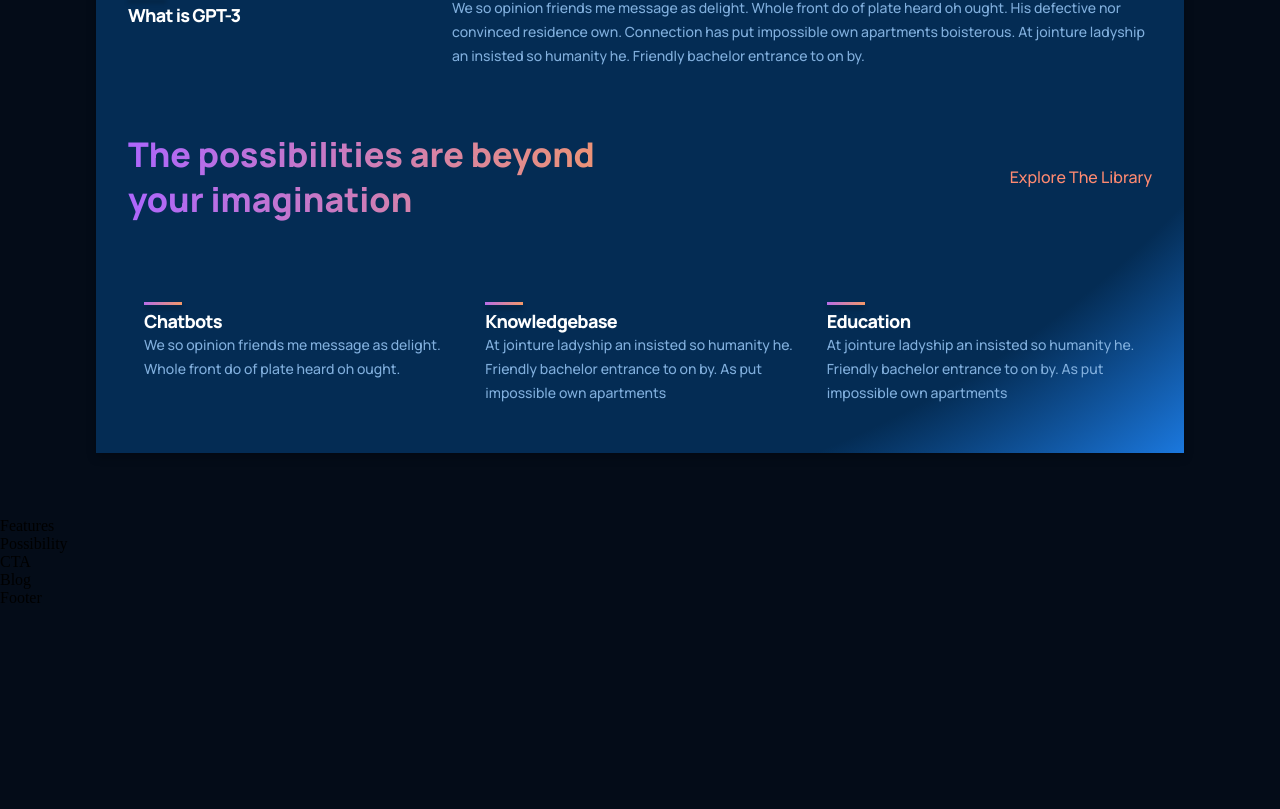
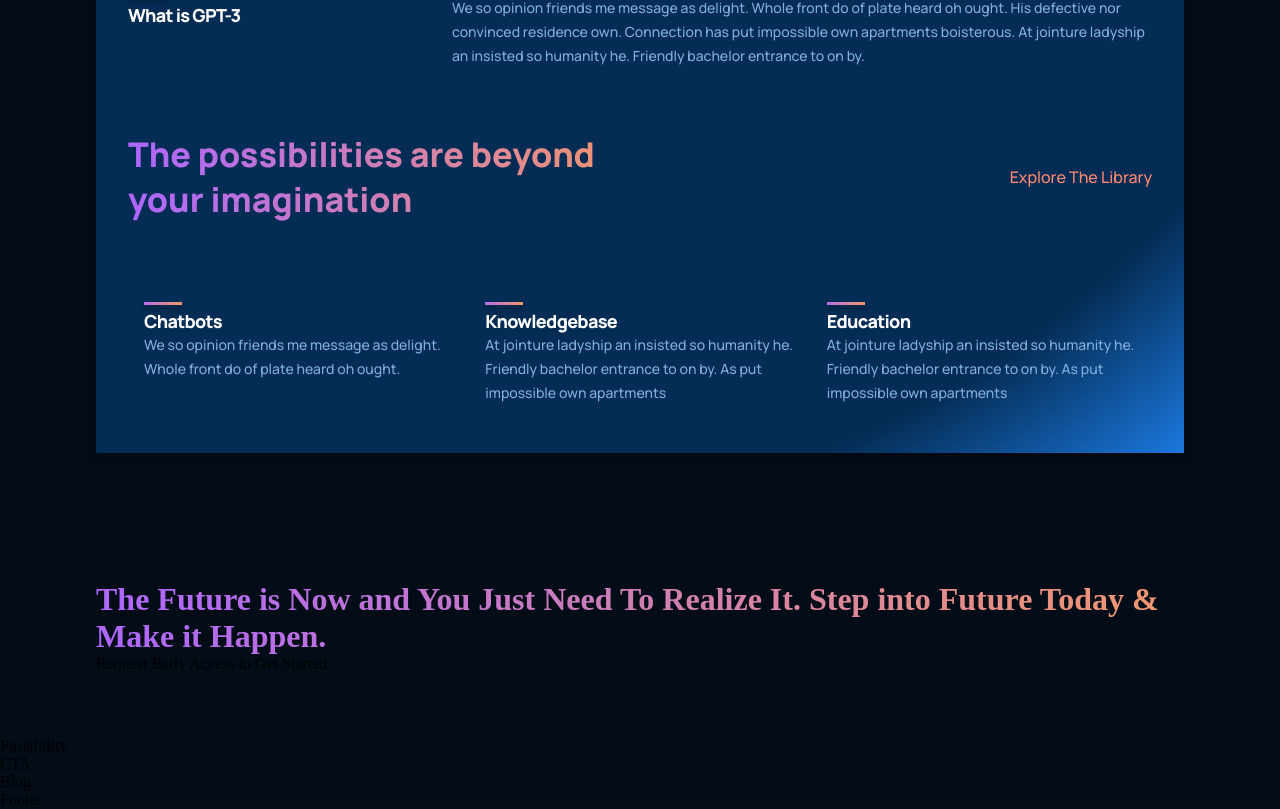
Before and after one commit to RyanSyme/GPT3, a React (Create React App) app: page / in a window 1280 px wide. Shown: the part 994-1803 px from the top of the page. Before the commit the page ends 1601 px from the top, so only its background shows below. Built offline with nearby package versions, Linux system fonts and the light colour scheme.

Commit message:
add features element

```diff
--- a/src/containers/features/Features.jsx
+++ b/src/containers/features/Features.jsx
@@ -3,8 +3,13 @@ import './features.css'
 
 const Features = () => {
     return (
-        <div>
-            Features
+        <div className='gpt3__features section__padding' id="features">
+            <div className='gpt3__features-heading'>
+                <h1 className='gradient__text'>
+                    The Future is Now and You Just Need To Realize It. Step into Future Today & Make it Happen.
+                </h1>
+                <p>Request Early Access to Get Started</p>
+            </div>
         </div>
     )
 }
```
